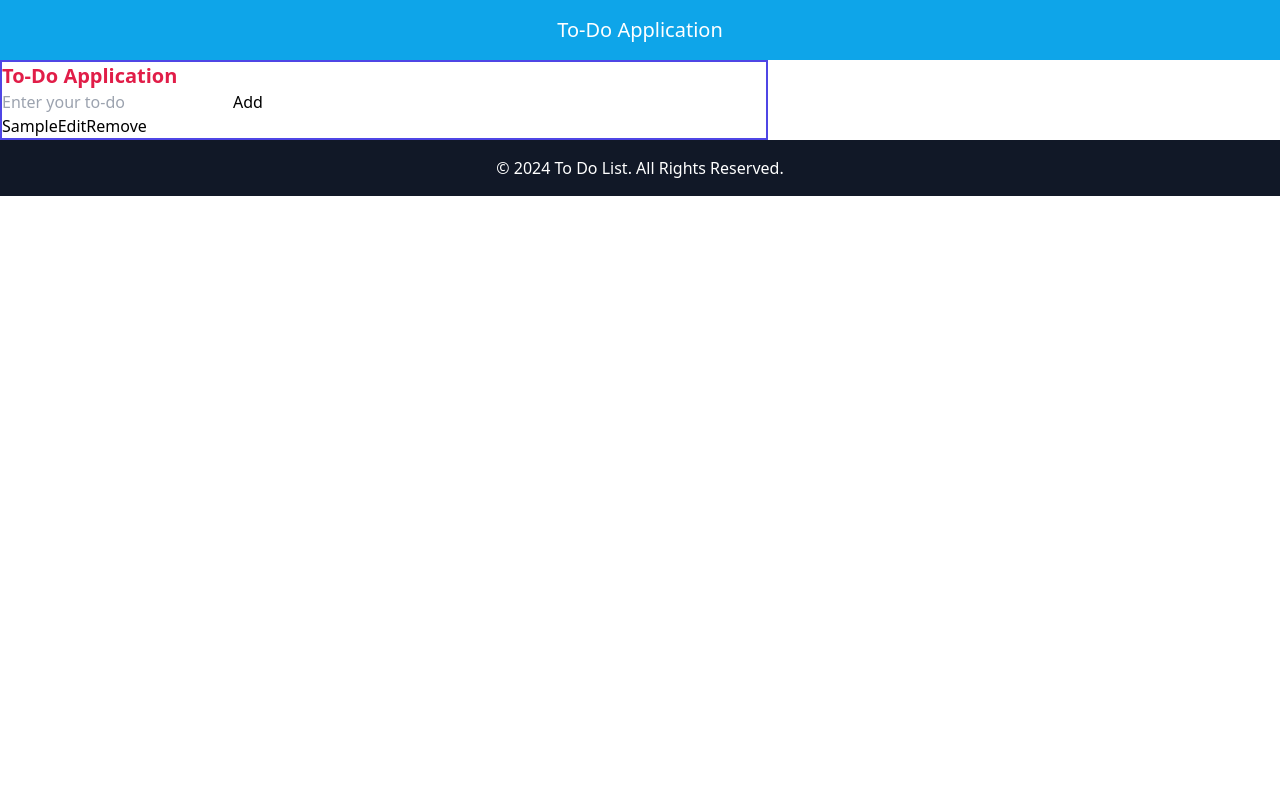
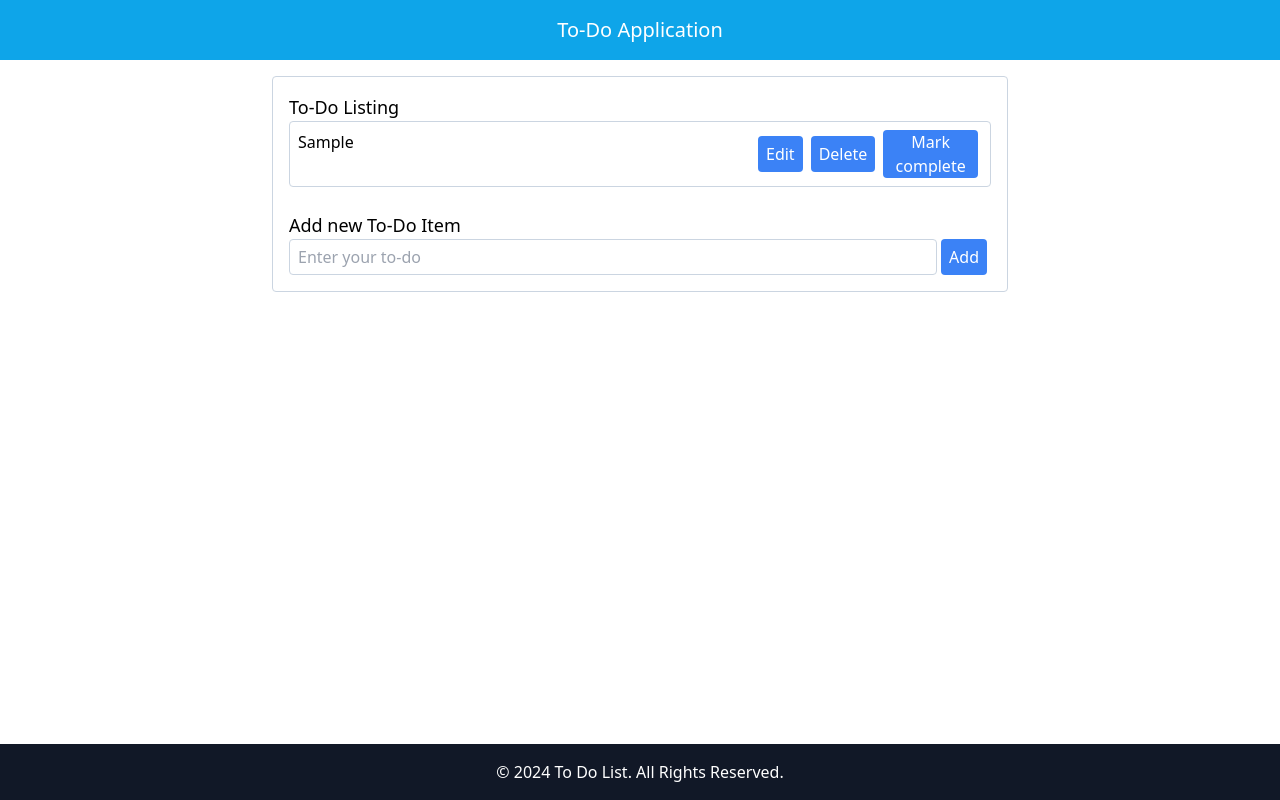
Before and after one commit to rkumar-dev007/to-do, a React (Create React App) app: page / in a window 1280 px wide. Both pictures are taken after typing "Sample" into the empty fields and a click on the button "Add". Built offline with nearby package versions, Linux system fonts and the light colour scheme.

Commit message:
basic to-do functionality

```diff
--- /dev/null
+++ b/src/components/Button.jsx
@@ -0,0 +1,14 @@
+function Button({ btnText, onClick, ...props }) {
+  return (
+    <button
+      className='bg-blue-500 hover:bg-blue-700 text-white min-h-9 px-2 rounded mx-1'
+      onClick={onClick}
+      {...props}
+    >
+      {btnText}
+    </button>
+
+  );
+}
+
+export default Button;
--- /dev/null
+++ b/src/components/TextInput.jsx
@@ -0,0 +1,15 @@
+
+function TextInput({ value, onChange, ...props }) {
+   return (
+      <input
+         type="text"
+         value={value}
+         onChange={onChange}
+         placeholder="Enter your to-do"
+         className='h-9 w-full pl-2 border-solid border border-slate-300  rounded'
+         {...props}
+      />
+   );
+}
+
+export default TextInput;
--- a/src/layouts/AppLayout.jsx
+++ b/src/layouts/AppLayout.jsx
@@ -1,6 +1,6 @@
 import React from "react";
-const Header = React.lazy(() => import('src/components/Header'))
-const Footer = React.lazy(() => import('src/components/Footer'))
+const Header = React.lazy(() => import('src/components/UI/Header'))
+const Footer = React.lazy(() => import('src/components/UI/Footer'))
 
 const AppLayout = ({ children }) => {
     return (
--- a/src/pages/Todo.jsx
+++ b/src/pages/Todo.jsx
@@ -1,4 +1,6 @@
 import React, { useState } from 'react';
+import TextInput from 'src/components/TextInput';
+import Button from 'src/components/Button';
 
 function TodoList() {
   const [todos, setTodos] = useState([]);
@@ -12,9 +14,30 @@ function TodoList() {
 
   const handleAddTodo = () => {
     if (inputValue.trim() !== '') {
-      setTodos([...todos, inputValue]);
+      setTodos([...todos, { text: inputValue, completed: false }]);
       setInputValue('');
     }
+  };
+
+  const handleStartEdit = (index) => {
+    if (!todos[index].completed) {
+      setEditIndex(index);
+      setEditValue(todos[index].text);
+    }
+  };
+
+  const handleSaveEdit = (index) => {
+    const updatedTodos = [...todos];
+    updatedTodos[index].text = editValue;
+    setTodos(updatedTodos);
+    setEditIndex(null);
+    setEditValue('');
+  };
+
+  const handleToggleComplete = (index) => {
+    const updatedTodos = [...todos];
+    updatedTodos[index].completed = !updatedTodos[index].completed;
+    setTodos(updatedTodos);
   };
 
   const handleRemoveTodo = (index) => {
@@ -27,55 +50,56 @@ function TodoList() {
     }
   };
 
-  const handleEditTodo = (index) => {
-    setEditIndex(index);
-    setEditValue(todos[index]);
-  };
-
-  const handleSaveEdit = () => {
-    const updatedTodos = [...todos];
-    updatedTodos[editIndex] = editValue;
+  const handleRemoveCompleted = () => {
+    const updatedTodos = todos.filter(todo => !todo.completed);
     setTodos(updatedTodos);
-    setEditIndex(null);
-    setEditValue('');
   };
 
   return (
-    <main className='max-w-screen-md border-solid border-2 border-indigo-600'>
-      <div className="to-do-list-root">
-        <h2 className="text-xl font-bold text-rose-600">To-Do Application</h2>
-        <input
-          type="text"
-          value={inputValue}
-          onChange={handleInputChange}
-          placeholder="Enter your to-do"
-        />
-        <button onClick={handleAddTodo}>Add</button>
-        <ul>
+
+    <main className='max-w-screen-md p-4 mx-auto' style={{ minHeight: 'calc(100vh - 116px)' }}>
+      <div className="to-do-list-root border-solid border border-slate-300  rounded p-4">
+        {!!todos?.length ? <h2 className="text-lg font-medium">To-Do Listing</h2> : null}
+        <ul className={!!todos?.length ? 'mb-6' : null}>
           {todos.map((todo, index) => (
-            <li key={index}>
+            <li key={index} className='p-2 border-solid border border-slate-300  rounded mb-1'>
               {editIndex === index ? (
-                <>
-                  <input
-                    type="text"
+                <div className='flex'>
+                  <TextInput
+                    id={`existing-to-do-item-${index}`}
                     value={editValue}
                     onChange={(e) => setEditValue(e.target.value)}
                   />
-                  <button onClick={handleSaveEdit}>Save</button>
-                </>
+                  <Button onClick={() => handleSaveEdit(index)} btnText={'Update'} />
+                </div>
               ) : (
-                <>
-                  {todo}
-                  <button onClick={() => handleEditTodo(index)}>Edit</button>
-                  <button onClick={() => handleRemoveTodo(index)}>Remove</button>
-                </>
+                <div className='flex'>
+                  <p className={`w-2/3 hover:cursor-pointer ${todo.completed ? 'line-through text-gray-400' : null}`} onClick={() => handleToggleComplete(index)}>{todo.text}</p>
+                  <div className='flex items-center w-1/3'>
+                    <Button onClick={() => handleStartEdit(index)} btnText={'Edit'} />
+                    <Button onClick={() => handleRemoveTodo(index)} btnText={'Delete'} />
+                    <Button onClick={() => handleToggleComplete(index)} btnText={todo.completed ? 'Mark Incomplete' : 'Mark complete'} />
+                  </div>
+                </div>
               )}
             </li>
           ))}
         </ul>
+
+        <h3 className="text-lg font-medium">Add new To-Do Item</h3>
+        <div className='flex'>
+          <TextInput
+            id='new-to-do-item'
+            value={inputValue}
+            onChange={handleInputChange}
+            placeholder="Enter your to-do"
+          />
+          <Button onClick={handleAddTodo} btnText={'Add'} />
+        </div>
+        {/* <button onClick={handleRemoveCompleted}>Remove Completed</button> */}
       </div>
+    </main>
 
-    </main>
   );
 }
 
```
Also changed, not shown: src/components/UI/Footer.jsx (renamed from src/components/Footer.jsx), src/components/UI/Header.jsx (renamed from src/components/Header.jsx), 1 other file (tests, documents, lock files or other folders).
